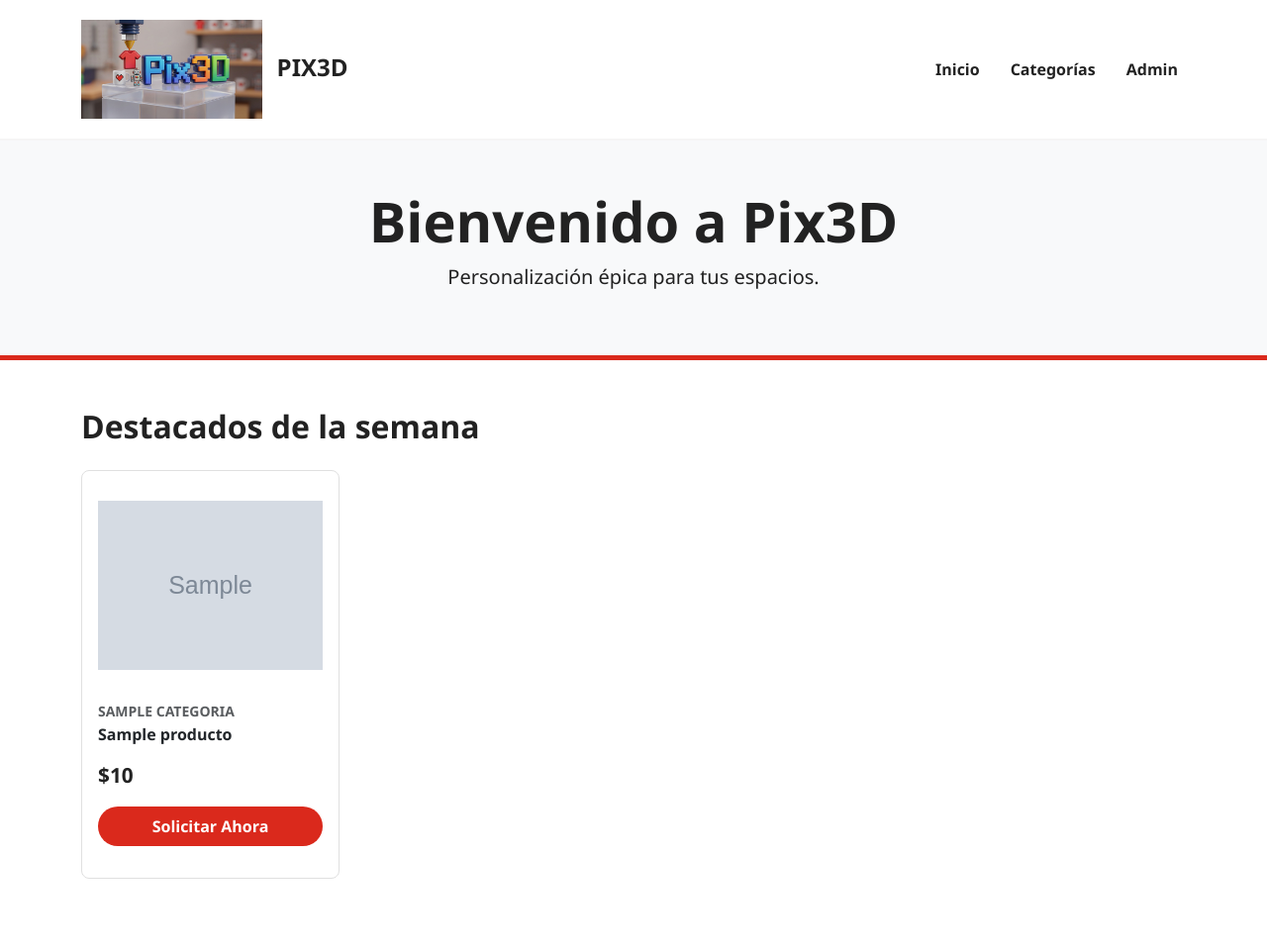
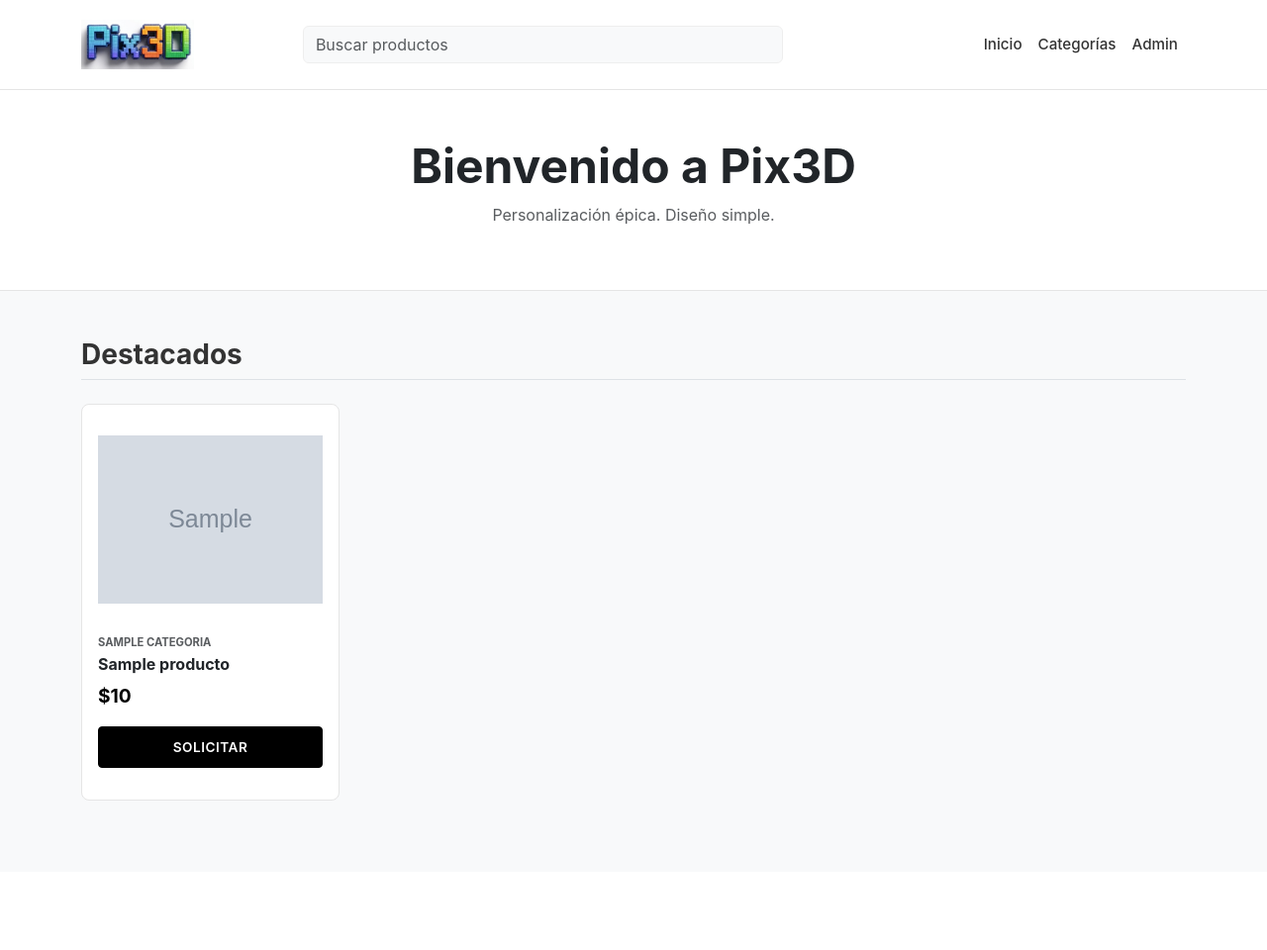
Before and after one commit to Lucho8011/Pix3D, a Django app: page / in a window 1280 px wide. Shown: the whole page at 99% size. After the commit the page ends 809 px from the top, so only its background shows below. Run offline with Django 5.2, Linux system fonts and the light colour scheme; tables that the repository leaves empty hold one stand-in row (values such as "Sample post"); grey boxes marked "Sample" are stand-in pictures.

```diff
--- a/mainApp/models.py
+++ b/mainApp/models.py
@@ -1,5 +1,6 @@
 from django.db import models
 import uuid #generacion de token unico
+from django.core.exceptions import ValidationError
 
 #Para organizacion de productos
 class Categoria(models.Model):
@@ -80,3 +81,11 @@ class Pedido(models.Model):
 
     def __str__(self):
         return f"Pedido {self.id} - {self.nombre_cliente}"
+
+    def clean(self):
+        if self.estado == 'FIN' and self.estado_pago != 'PAG':
+            raise ValidationError("Error de negocio: Un pedido finalizado debe estar completamente pagado.")
+
+    def save(self, *args, **kwargs):
+        self.clean()
+        super().save(*args, **kwargs)
--- a/mainApp/views.py
+++ b/mainApp/views.py
@@ -1,6 +1,23 @@
 from django.shortcuts import render, redirect, get_object_or_404
-from .models import Producto, Pedido
+from .models import Producto, Pedido, Categoria
 from .forms import PedidoForm
+
+def index(request):
+    productos = Producto.objects.all()
+    categorias = Categoria.objects.all()
+
+    busqueda = request.GET.get('buscar')
+    if busqueda:
+        productos = productos.filter(nombre__icontains=busqueda)
+    if categorias:
+        categoria_id = request.GET.get('categoria')
+        if categoria_id:
+            productos = productos.filter(categoria_id=categoria_id)
+    data = {
+        'productos': productos,
+        'categorias': categorias,
+    }
+    return render(request, 'home.html', data)
 
 def index(request):
     lista_productos = Producto.objects.all()
--- a/static/style.css
+++ b/static/style.css
@@ -1,69 +1,90 @@
 :root {
-    --gs-red: #da291c;
-    --gs-black: #222222;
-    --gs-gray: #f5f5f5;
+    --black: #000000;
+    --dark-gray: #333333;
+    --medium-gray: #888888;
+    --light-gray: #f8f9fa;  /* Fondo muy suave */
+    --border-color: #e5e5e5;
 }
 
 body {
-    background-color: white;
-    font-family: 'Segoe UI', Tahoma, Geneva, Verdana, sans-serif;
-    color: var(--gs-black);
+    background-color: var(--light-gray);
+    font-family: 'Inter', 'Segoe UI', sans-serif; /* Tipografía limpia */
+    color: var(--dark-gray);
 }
 
-/* 2. Barra de Navegación Limpia */
+/* --- 1. BARRA DE NAVEGACIÓN --- */
 .navbar {
-    background-color: white !important;
-    border-bottom: 2px solid var(--gs-gray);
+    background-color: #ffffff !important;
+    border-bottom: 1px solid var(--border-color);
     padding: 15px 0;
 }
 
 .navbar-brand {
-    font-weight: 800;
-    font-size: 1.5rem;
-    color: var(--gs-black) !important;
+    font-weight: 900; /* Letra muy gruesa */
     text-transform: uppercase;
+    letter-spacing: 1px;
+    color: var(--black) !important;
 }
 
 .nav-link {
-    color: var(--gs-black) !important;
-    font-weight: 600;
-    margin-left: 15px;
+    color: var(--dark-gray) !important;
+    font-weight: 500;
+    font-size: 0.95rem;
 }
 
 .nav-link:hover {
-    color: var(--gs-red) !important;
+    color: var(--black) !important;
+    text-decoration: underline; /* Estilo clásico al pasar el mouse */
 }
 
+/* --- 2. BOTONES (El protagonista: El Botón Negro) --- */
+.btn-black {
+    background-color: var(--black);
+    color: #ffffff;
+    border: 1px solid var(--black);
+    border-radius: 4px; /* Bordes sutilmente redondeados, no círculos */
+    padding: 10px 20px;
+    font-weight: 600;
+    text-transform: uppercase;
+    font-size: 0.85rem;
+    letter-spacing: 0.5px;
+    transition: all 0.2s;
+}
 
+.btn-black:hover {
+    background-color: #ffffff;
+    color: var(--black); /* Efecto invertido al pasar el mouse */
+}
+
+/* --- 3. TARJETAS --- */
 .card-producto {
-    border: 1px solid #e0e0e0;
+    background: #ffffff;
+    border: 1px solid var(--border-color);
     border-radius: 8px;
-    transition: all 0.2s ease-in-out;
+    transition: transform 0.2s ease;
 }
 
 .card-producto:hover {
-    border-color: var(--gs-black);
     transform: translateY(-3px);
-    box-shadow: 0 5px 15px rgba(0,0,0,0.1);
+    box-shadow: 0 10px 20px rgba(0,0,0,0.05); /* Sombra muy suave negra */
+    border-color: var(--black);
 }
 
 .precio {
-    color: var(--gs-black);
-    font-weight: 900;
-    font-size: 1.3rem;
+    color: var(--black);
+    font-weight: 700;
+    font-size: 1.2rem;
 }
 
-
-.btn-gamestop {
-    background-color: var(--gs-red);
-    color: white;
-    font-weight: bold;
-    border: none;
-    border-radius: 50px;
-    padding: 8px 20px;
+/* --- 4. DETALLES EXTRAS --- */
+.bg-banner {
+    background-color: #ffffff;
+    border-bottom: 1px solid var(--border-color);
 }
 
-.btn-gamestop:hover {
-    background-color: #b31b1b;
-    color: white;
+/* Caja de código de seguimiento */
+.tracking-box {
+    background-color: var(--light-gray);
+    border: 1px dashed var(--medium-gray);
+    color: var(--black);
 }
--- a/templates/home.html
+++ b/templates/home.html
@@ -13,8 +13,7 @@
     <nav class="navbar navbar-expand-lg navbar-light sticky-top">
         <div class="container">
             <a class="navbar-brand" href="/">
-                <img src="{% static 'images/Logo.jpg' %}" alt="Pix3D" height="100" class="d-inline-block align-text-center me-2">
-                Pix3D
+                <img src="{% static 'images/logo3.jpg' %}" alt="Pix3D" height="50" class="me-7">
             </a>
 
             <button class="navbar-toggler" type="button" data-bs-toggle="collapse" data-bs-target="#navbarNav">
@@ -22,6 +21,10 @@
             </button>
 
             <div class="collapse navbar-collapse" id="navbarNav">
+                <form class="d-flex mx-auto my-2 my-lg-0 w-50" method="GET">
+                    <input class="form-control me-2" type="search" name="buscar" placeholder="Buscar productos" style="background-color: #f8f9fa; border: 1px solid #eee;">
+                </form>
+
                 <ul class="navbar-nav ms-auto">
                     <li class="nav-item"><a class="nav-link" href="/">Inicio</a></li>
                     <li class="nav-item"><a class="nav-link" href="#">Categorías</a></li>
@@ -31,53 +34,49 @@
         </div>
     </nav>
 
-    <div class="container-fluid bg-light py-5 mb-5 text-center" style="border-bottom: 5px solid #da291c;">
+    <div class="container-fluid bg-banner py-5 mb-5 text-center">
         <div class="container">
-            <h1 class="display-4 fw-bold">Bienvenido a Pix3D</h1>
-            <p class="lead">Personalización épica para tus espacios.</p>
+            <h1 class="display-5 fw-bold text-dark">Bienvenido a Pix3D</h1>
+            <p class="text-muted">Personalización épica. Diseño simple.</p>
         </div>
     </div>
 
     <div class="container mb-5">
-        <h2 class="fw-bold mb-4">Destacados de la semana</h2>
+        <h3 class="fw-bold mb-4 pb-2 border-bottom">Destacados</h3>
 
         <div class="row">
             {% for p in productos %}
             <div class="col-md-3 mb-4">
-
                 <div class="card card-producto h-100 p-3">
 
                     <div style="height: 200px; overflow: hidden; display: flex; align-items: center; justify-content: center;">
                         {% if p.imagen_1 %}
                             <img src="{{ p.imagen_1.url }}" class="img-fluid" style="max-height: 100%; object-fit: contain;">
                         {% else %}
-                            <div class="text-muted">Sin imagen</div>
+                            <div class="text-muted small">Sin imagen</div>
                         {% endif %}
                     </div>
 
-                    <div class="card-body px-0">
-                        <p class="text-uppercase text-muted small fw-bold mb-1">{{ p.categoria }}</p>
+                    <div class="card-body px-0 pt-3">
+                        <p class="text-uppercase text-muted small fw-bold mb-1" style="font-size: 0.7rem;">{{ p.categoria }}</p>
+                        <h6 class="card-title fw-bold text-truncate mb-2">{{ p.nombre }}</h6>
 
-                        <h6 class="card-title fw-bold text-truncate">{{ p.nombre }}</h6>
-
-                        <div class="d-flex justify-content-between align-items-center mt-3">
+                        <div class="d-flex justify-content-between align-items-end">
                             <span class="precio">${{ p.precio_base }}</span>
                         </div>
 
-                        <a href="{% url 'pedido' p.id %}" class="btn btn-gamestop w-100 mt-3">Solicitar Ahora</a>
+                        <a href="{% url 'pedido' p.id %}" class="btn btn-black w-100 mt-3">Solicitar</a>
                     </div>
                 </div>
-
             </div>
             {% empty %}
                 <div class="col-12 text-center py-5">
-                    <h3 class="text-muted">Aún no hay stock disponible.</h3>
+                    <p class="text-muted">No hay productos disponibles.</p>
                 </div>
             {% endfor %}
         </div>
     </div>
 
     <script src="https://cdn.jsdelivr.net/npm/bootstrap@5.3.0/dist/js/bootstrap.bundle.min.js"></script>
-
 </body>
 </html>
```
Also changed, not shown: mainApp/admin.py (+23 -4 lines), templates/formulario.html (+27 -14 lines), templates/seguimiento.html (+28 -24 lines), templates/solicitud.html (+14 -17 lines), static/images/Solicitud.jpg (added), static/images/logo3.jpg (added).
